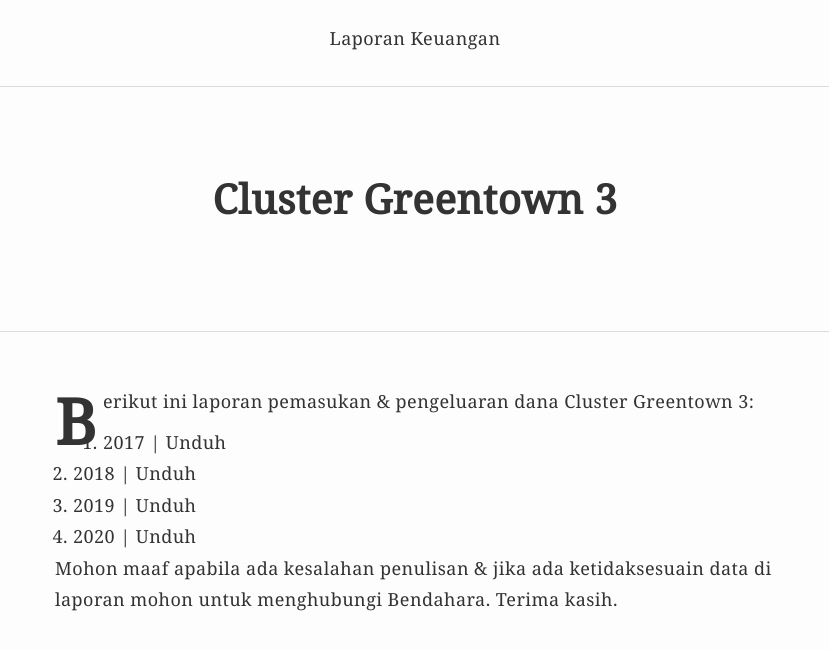
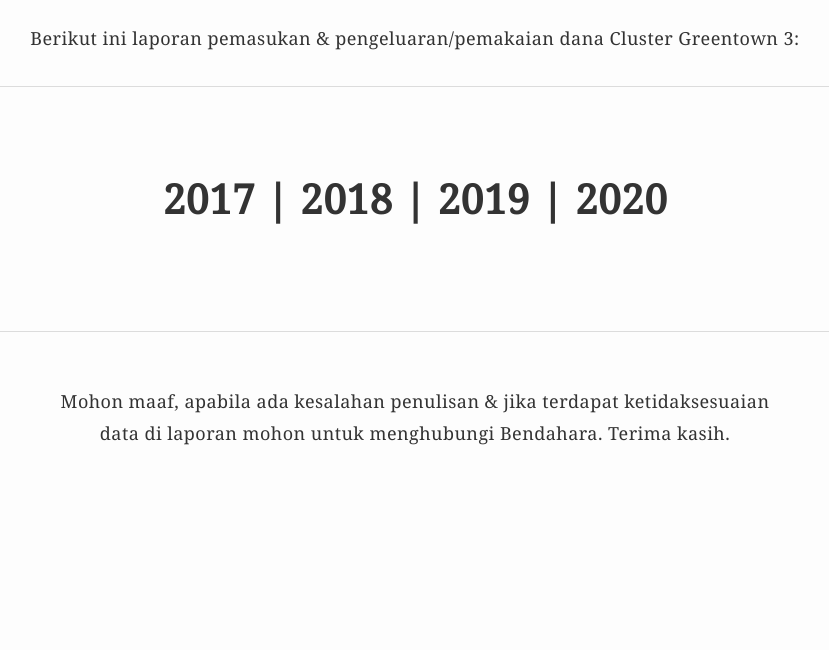
Before and after one commit to krhmwn/krhmwn.github.io, a Jekyll site: the page built from greentown.html, in a window 1280 px wide. Shown: the top 650 px of the page, without its empty margins (225-1054 px from the left). Built offline with Jekyll 4.4.1, drawn with Linux system fonts in a browser that asks for light colours.

Commit message:
Update lap keu GT V.1.2

```diff
--- a/greentown.html
+++ b/greentown.html
@@ -1,13 +1,8 @@
 ---
 layout: default
 ---
-<nav><p>Laporan Keuangan</p></nav>
-<header><h1>Cluster Greentown 3</h1></header>
-<article class="post">
-<p>Berikut ini laporan pemasukan & pengeluaran dana Cluster Greentown 3:</p>
-<ol><li>2017 | Unduh </li>
-<li>2018 | Unduh </li>
-<li>2019 | Unduh </li>
-<li>2020 | Unduh </li>
-<p>Mohon maaf apabila ada kesalahan penulisan & jika ada ketidaksesuain data di laporan mohon untuk menghubungi Bendahara. Terima kasih.</p>
+<nav><p>Berikut ini laporan pemasukan & pengeluaran/pemakaian dana Cluster Greentown 3:</p></nav>
+<header><h1>2017 | 2018 | 2019 | 2020</h1></header>
+<article>
+<p>Mohon maaf, apabila ada kesalahan penulisan & jika terdapat ketidaksesuaian data di laporan mohon untuk menghubungi Bendahara. Terima kasih.</p>
 </article>
```
